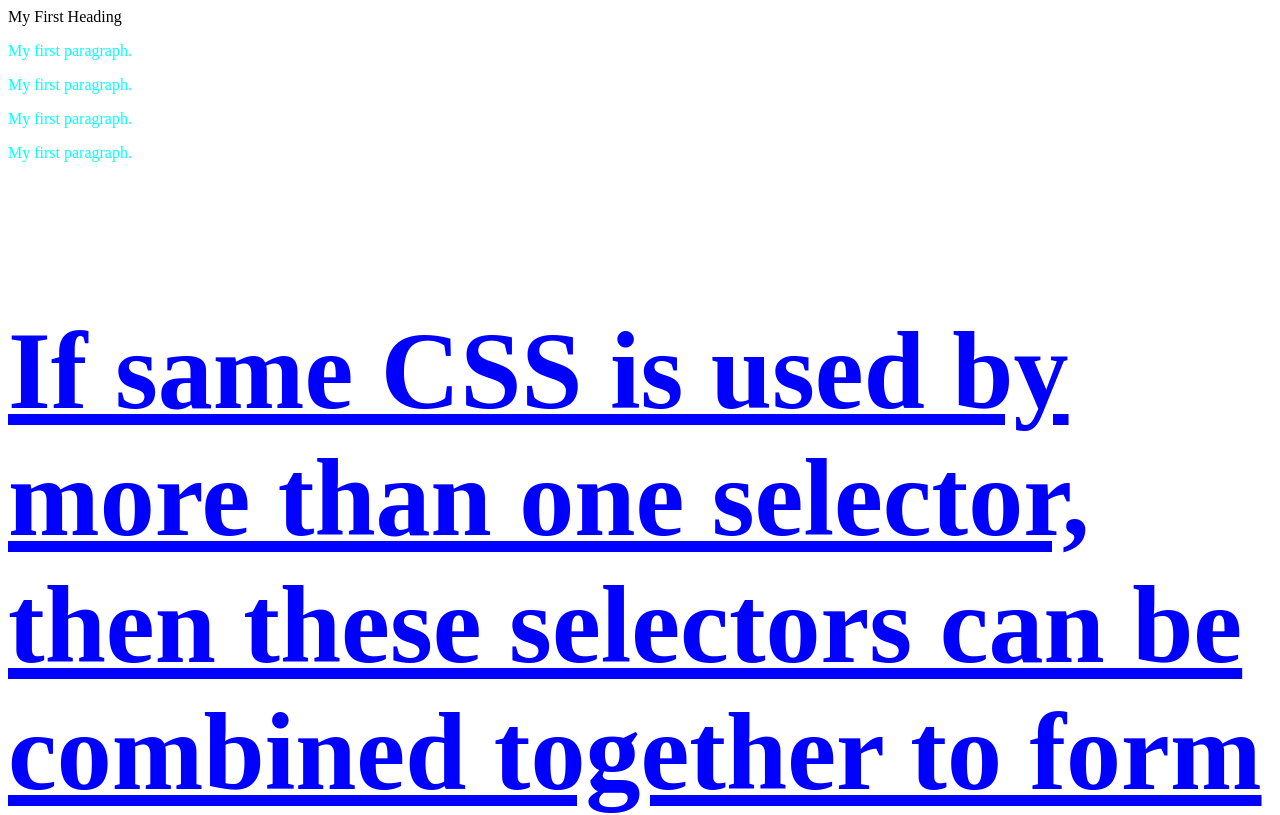
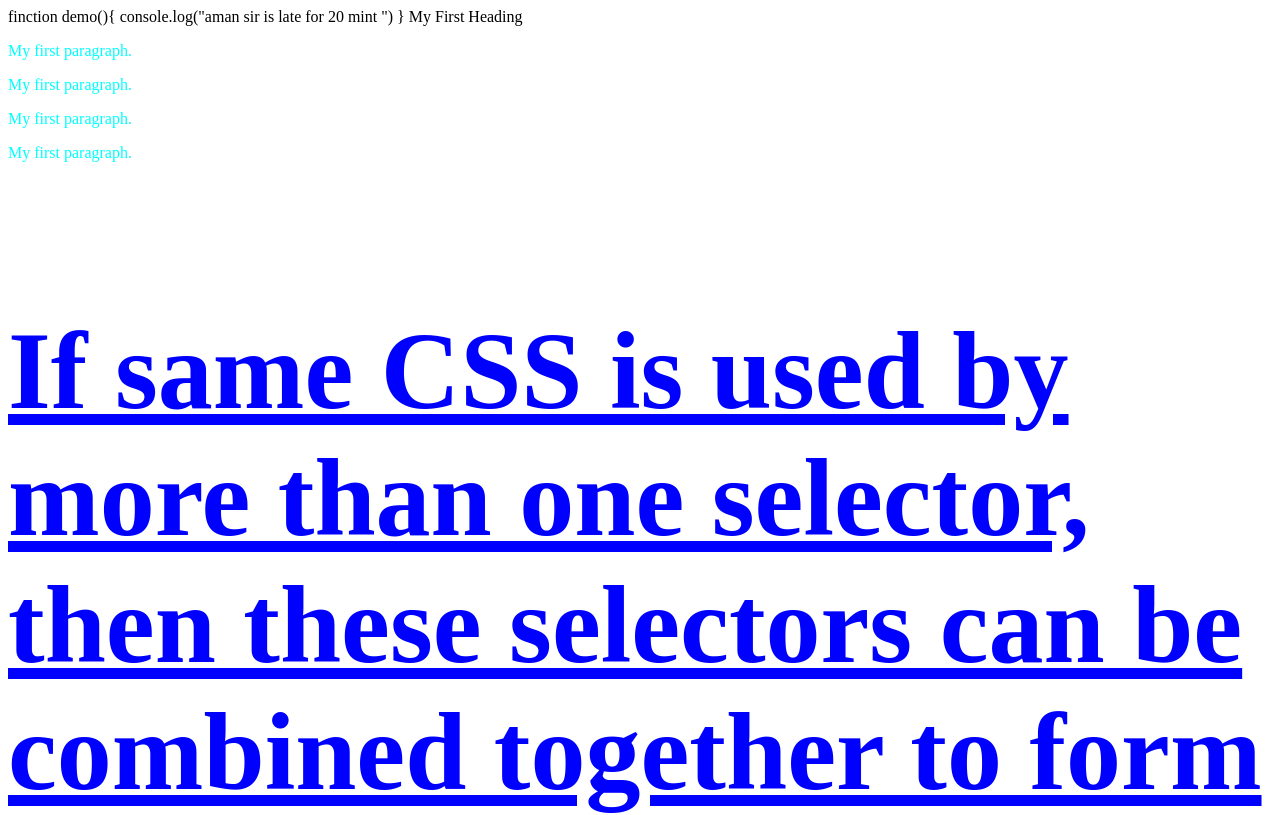
Before and after one commit to dheerajverma9820/Practice, a plain HTML site: page Index.html in a window 1280 px wide. Shown: the top 815 px of the page. Drawn offline with Linux system fonts and the light colour scheme.

Commit message:
function demo

```diff
--- a/Index.html
+++ b/Index.html
@@ -4,6 +4,11 @@
         <link rel="stylesheet" type="text/css" href="Comman.css">
     </head>
 <body>
+
+finction demo(){
+    console.log("aman sir is late for 20 mint ")
+}
+
 
 <h3class="text-green">My First Heading</h3>
 <p class="text-green">My first paragraph.</p>
```
